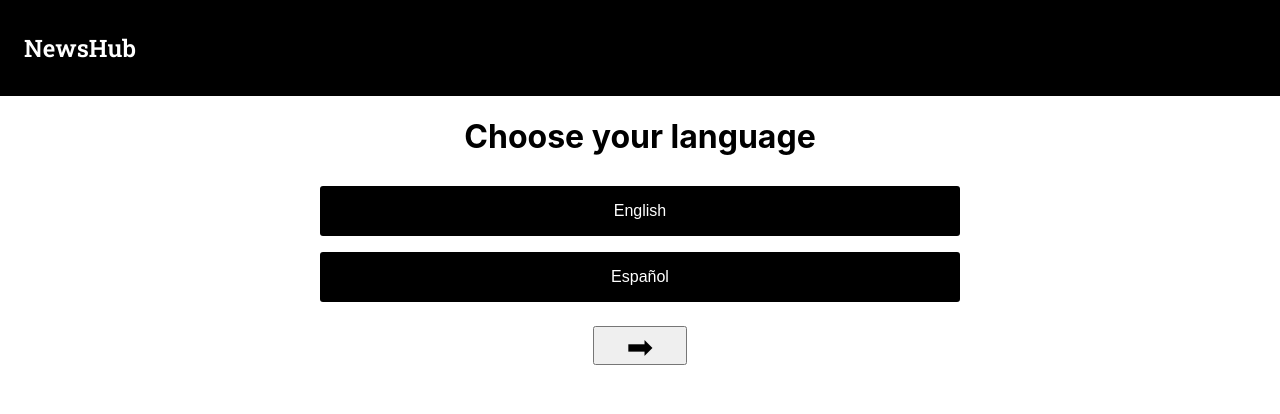
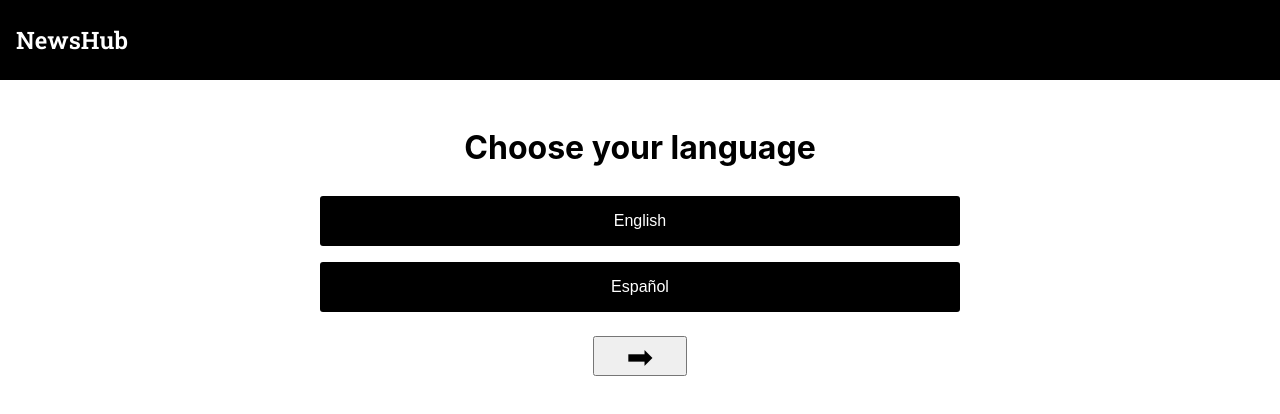
Before and after one commit to nickhartdev/NewsHub, a React (Create React App) app: page / in a window 1280 px wide. Shown: the top 414 px of the page. Built offline with nearby package versions, Linux system fonts and the light colour scheme.

Commit message:
Fix header spacing

```diff
--- a/src/components/Header/Header.css
+++ b/src/components/Header/Header.css
@@ -4,8 +4,7 @@ header {
   display: flex;
   background: black;
   width: 100%;
-  padding: .5rem;
-  margin: 0;
+  margin: 0 0 3em 0;
 }
 
 #site-logo {
```
